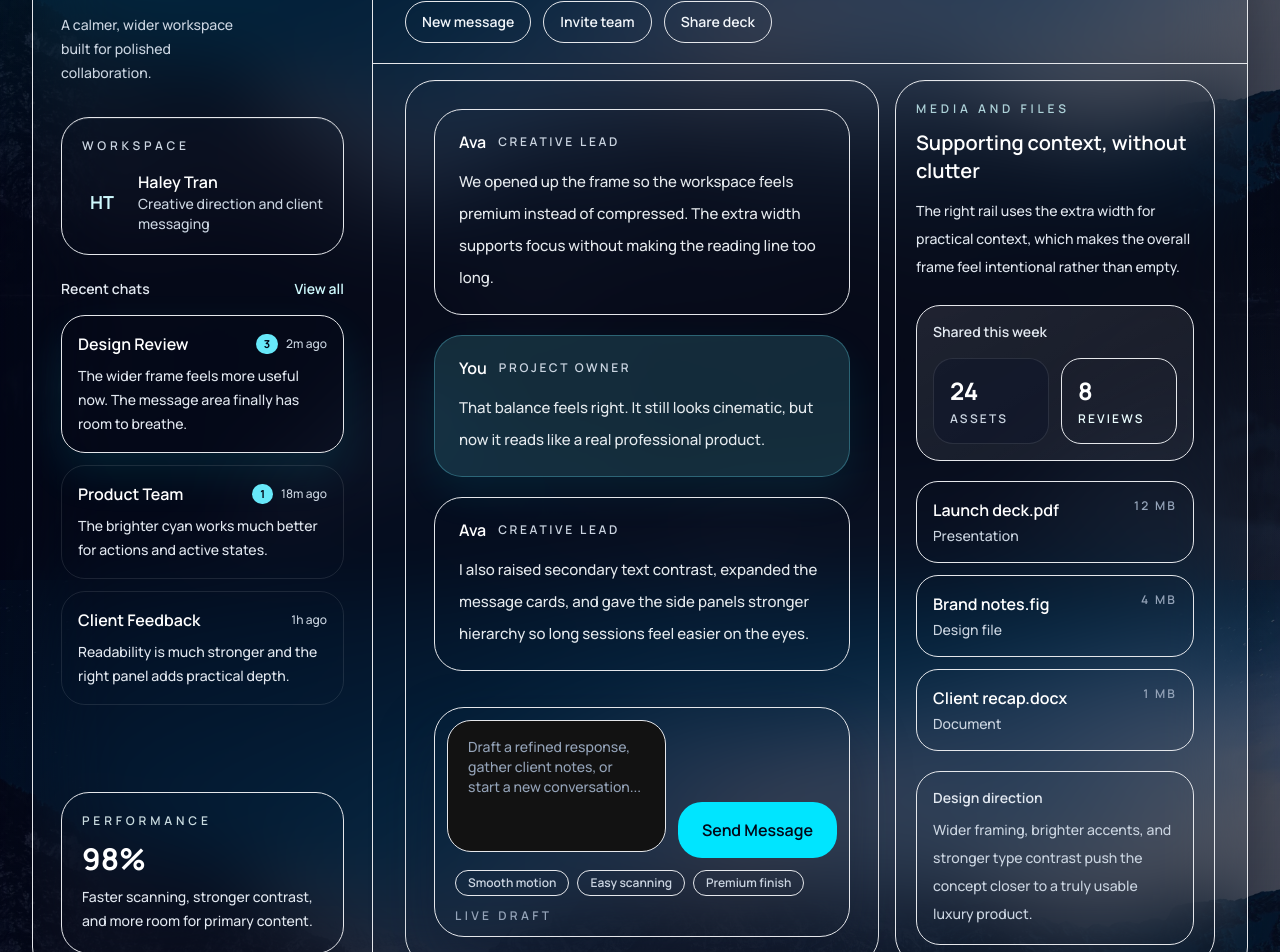
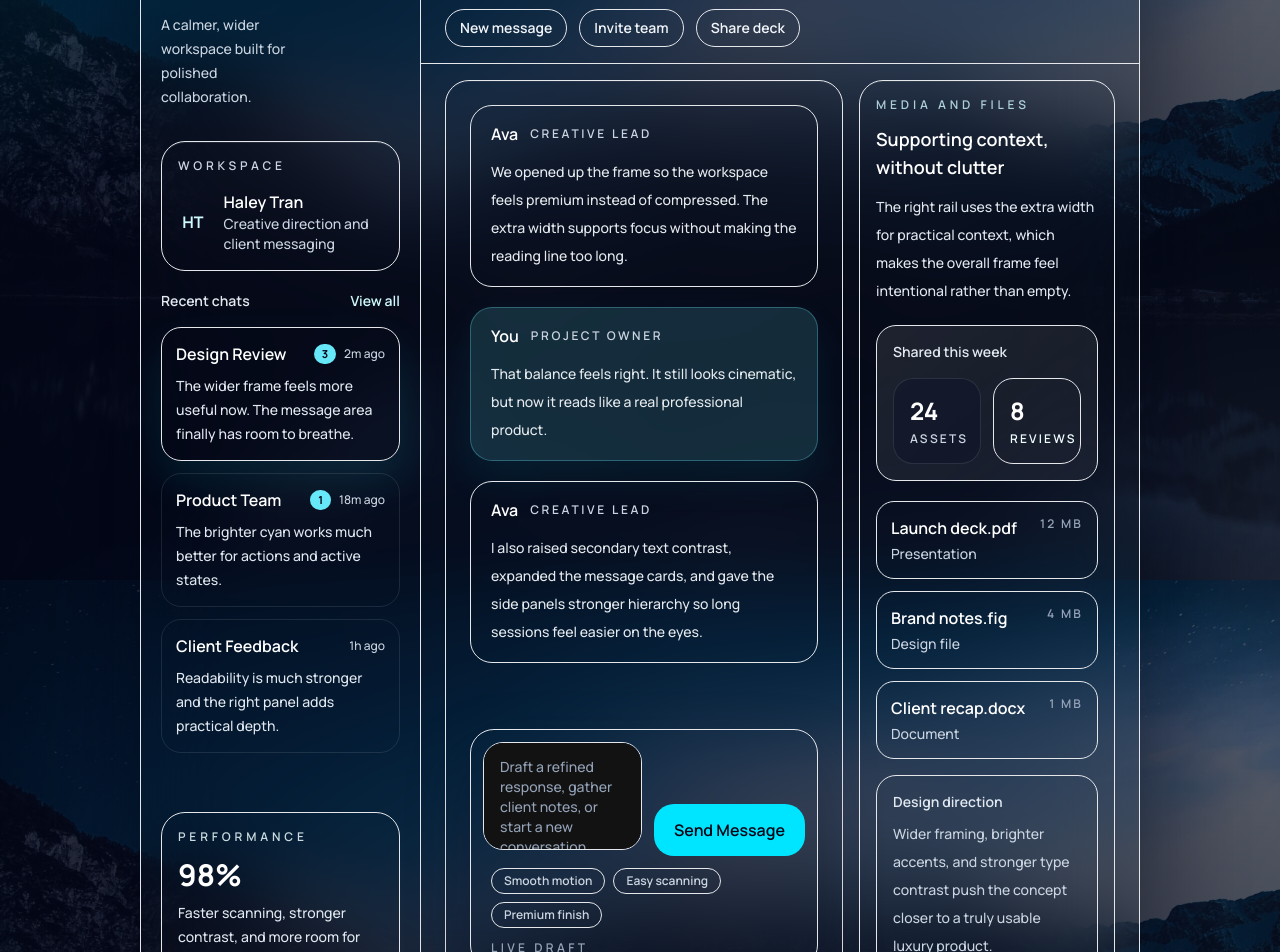
Before and after one commit to HaleyyT/FrensChatApp, a React (Vite) app in the folder frontend/: page / in a window 1280 px wide. Shown: the part 220-1172 px from the top of the page. Built offline with nearby package versions, Linux system fonts and the light colour scheme.

Commit message:
feat(ui): scale workspace and login layouts for laptop browsing

```diff
--- a/frontend/src/App.jsx
+++ b/frontend/src/App.jsx
@@ -13,14 +13,14 @@ function App() {
 
   return (
     <main className="app-shell">
-      <div className="pointer-events-none fixed inset-x-0 top-4 z-20 flex justify-center px-4">
+      <div className="pointer-events-none fixed inset-x-0 top-5 z-20 flex justify-center px-4">
         <div className="pointer-events-auto inline-flex rounded-full border border-white/12 bg-slate-950/55 p-1.5 shadow-[0_18px_40px_rgba(2,6,23,0.35)] backdrop-blur-xl">
           {views.map((view) => (
             <button
               key={view.id}
               type="button"
               onClick={() => setActiveView(view.id)}
-              className={`rounded-full px-4 py-2 text-sm font-semibold transition duration-300 ease-in-out sm:px-5 ${
+              className={`rounded-full px-3.5 py-1.5 text-sm font-semibold transition duration-300 ease-in-out sm:px-4 ${
                 activeView === view.id
                   ? "bg-cyan-300 text-slate-950 shadow-[0_0_30px_rgba(0,229,255,0.28)]"
                   : "text-slate-200 hover:bg-white/8 hover:text-white"
--- a/frontend/src/pages/home/home.jsx
+++ b/frontend/src/pages/home/home.jsx
@@ -47,15 +47,15 @@ const sharedFiles = [
 
 function Home() {
   return (
-    <div className="min-h-screen w-full px-4 pb-4 pt-24 text-slate-100 sm:px-6 lg:px-8">
-      <div className="mx-auto flex min-h-[calc(100vh-7rem)] max-w-[1440px] overflow-hidden rounded-[36px] border border-white/14 bg-slate-950/48 shadow-[0_36px_120px_rgba(2,6,23,0.58)] backdrop-blur-2xl">
-        <aside className="hidden w-[340px] flex-col border-r border-white/12 bg-slate-950/64 p-7 xl:flex">
+    <div className="min-h-screen w-full px-4 pb-6 pt-24 text-slate-100 sm:px-6 sm:pb-8 lg:px-8 lg:pb-10">
+      <div className="mx-auto flex min-h-[calc(100vh-8.5rem)] max-w-[1000px] overflow-hidden rounded-[32px] border border-white/14 bg-slate-950/48 shadow-[0_36px_120px_rgba(2,6,23,0.58)] backdrop-blur-2xl">
+        <aside className="hidden w-[280px] flex-col border-r border-white/12 bg-slate-950/64 p-5 xl:flex">
           <div className="mb-8 flex items-start justify-between gap-4">
             <div>
               <p className="text-xs font-semibold uppercase tracking-[0.42em] text-cyan-100/80">
                 Alpine Chat
               </p>
-              <h1 className="mt-2 font-serif text-4xl leading-none text-white">
+              <h1 className="mt-2 font-serif text-[2.5rem] leading-none text-white">
                 Evening Edition
               </h1>
               <p className="mt-3 max-w-xs text-sm font-medium leading-6 text-slate-300">
@@ -67,12 +67,12 @@ function Home() {
             </button>
           </div>
 
-          <div className="mb-6 rounded-[28px] border border-white/12 bg-white/7 p-5 shadow-[inset_0_1px_0_rgba(255,255,255,0.1)]">
+          <div className="mb-5 rounded-[24px] border border-white/12 bg-white/7 p-4 shadow-[inset_0_1px_0_rgba(255,255,255,0.1)]">
             <p className="text-xs font-semibold uppercase tracking-[0.32em] text-slate-300">
               Workspace
             </p>
             <div className="mt-4 flex items-center gap-4">
-              <div className="flex h-14 w-14 items-center justify-center rounded-3xl bg-cyan-300/18 text-lg font-bold text-cyan-100">
+              <div className="flex h-12 w-12 items-center justify-center rounded-3xl bg-cyan-300/18 text-base font-bold text-cyan-100">
                 HT
               </div>
               <div>
@@ -95,7 +95,7 @@ function Home() {
             {conversations.map((conversation) => (
               <button
                 key={conversation.name}
-                className={`w-full rounded-[24px] border p-4 text-left transition duration-300 ease-in-out ${
+                className={`w-full rounded-[20px] border p-3.5 text-left transition duration-300 ease-in-out ${
                   conversation.active
                     ? "border-cyan-300/34 bg-cyan-300/16 shadow-[0_20px_45px_rgba(0,229,255,0.11)]"
                     : "border-white/10 bg-white/6 hover:bg-white/9"
@@ -119,7 +119,7 @@ function Home() {
             ))}
           </div>
 
-          <div className="mt-auto rounded-[28px] border border-cyan-300/18 bg-gradient-to-br from-cyan-300/18 via-slate-900/55 to-white/7 p-5">
+          <div className="mt-auto rounded-[24px] border border-cyan-300/18 bg-gradient-to-br from-cyan-300/18 via-slate-900/55 to-white/7 p-4">
             <p className="text-xs font-semibold uppercase tracking-[0.32em] text-cyan-50/85">
               Performance
             </p>
@@ -130,13 +130,13 @@ function Home() {
           </div>
         </aside>
 
-        <section className="flex min-h-[calc(100vh-7rem)] flex-1 flex-col bg-gradient-to-b from-slate-950/32 via-slate-950/20 to-slate-950/42">
-          <header className="flex flex-wrap items-center justify-between gap-4 border-b border-white/12 px-5 py-5 sm:px-8">
+        <section className="flex min-h-[calc(100vh-8.5rem)] flex-1 flex-col bg-gradient-to-b from-slate-950/32 via-slate-950/20 to-slate-950/42">
+          <header className="flex flex-wrap items-center justify-between gap-4 border-b border-white/12 px-4 py-4 sm:px-6">
             <div>
               <p className="text-xs font-semibold uppercase tracking-[0.32em] text-cyan-100/80">
                 Active conversation
               </p>
-              <h2 className="mt-2 text-3xl font-semibold text-white">
+              <h2 className="mt-2 text-[2rem] font-semibold text-white">
                 Design Review
               </h2>
               <p className="mt-2 text-sm font-medium text-slate-300">
@@ -148,7 +148,7 @@ function Home() {
               {quickActions.map((action) => (
                 <button
                   key={action}
-                  className="rounded-full border border-white/12 bg-white/8 px-4 py-2.5 text-sm font-semibold text-slate-100 transition duration-300 ease-in-out hover:-translate-y-0.5 hover:border-cyan-300/24 hover:bg-white/12 hover:shadow-[0_0_24px_rgba(0,229,255,0.12)]"
+                  className="rounded-full border border-white/12 bg-white/8 px-3.5 py-2 text-sm font-semibold text-slate-100 transition duration-300 ease-in-out hover:-translate-y-0.5 hover:border-cyan-300/24 hover:bg-white/12 hover:shadow-[0_0_24px_rgba(0,229,255,0.12)]"
                 >
                   {action}
                 </button>
@@ -156,8 +156,8 @@ function Home() {
             </div>
           </header>
 
-          <div className="grid flex-1 gap-4 px-4 py-4 sm:px-6 xl:grid-cols-[minmax(0,1.3fr)_320px] xl:px-8">
-            <div className="flex min-h-[480px] flex-col rounded-[30px] border border-white/12 bg-slate-950/42 p-4 shadow-[inset_0_1px_0_rgba(255,255,255,0.06)] sm:p-6 lg:p-7">
+          <div className="grid flex-1 gap-4 px-4 py-4 sm:px-5 xl:grid-cols-[minmax(0,1.2fr)_256px] xl:px-6">
+            <div className="flex min-h-[400px] flex-col rounded-[24px] border border-white/12 bg-slate-950/42 p-4 shadow-[inset_0_1px_0_rgba(255,255,255,0.06)] sm:p-5 lg:p-6">
               <div className="mb-6 flex items-center justify-between gap-4 xl:hidden">
                 <div className="flex items-center gap-4">
                   <div className="flex h-12 w-12 items-center justify-center rounded-2xl bg-cyan-300/20 text-sm font-bold text-cyan-50">
@@ -177,10 +177,10 @@ function Home() {
                 {messages.map((message) => (
                   <div
                     key={`${message.sender}-${message.text}`}
-                    className={`w-full rounded-[28px] border px-5 py-5 transition duration-300 ease-in-out lg:px-6 ${
+                    className={`w-full rounded-[22px] border px-4 py-4 transition duration-300 ease-in-out lg:px-5 ${
                       message.isUser
-                        ? "ml-auto max-w-3xl border-cyan-300/30 bg-cyan-300/15 text-slate-50 shadow-[0_18px_40px_rgba(0,229,255,0.08)]"
-                        : "max-w-4xl border-white/12 bg-white/7 text-slate-100"
+                        ? "ml-auto max-w-2xl border-cyan-300/30 bg-cyan-300/15 text-slate-50 shadow-[0_18px_40px_rgba(0,229,255,0.08)]"
+                        : "max-w-3xl border-white/12 bg-white/7 text-slate-100"
                     }`}
                   >
                     <div className="mb-3 flex flex-wrap items-center gap-3">
@@ -189,7 +189,7 @@ function Home() {
                         {message.role}
                       </span>
                     </div>
-                    <p className="text-[15px] font-medium leading-8 text-slate-100/95">
+                    <p className="text-sm font-medium leading-7 text-slate-100/95">
                       {message.text}
                     </p>
                   </div>
@@ -197,16 +197,16 @@ function Home() {
               </div>
 
               <div className="mt-auto pt-7">
-                <div className="rounded-[30px] border border-white/12 bg-slate-950/78 p-3 shadow-[0_28px_60px_rgba(15,23,42,0.4)]">
+                <div className="rounded-[24px] border border-white/12 bg-slate-950/78 p-3 shadow-[0_28px_60px_rgba(15,23,42,0.4)]">
                   <div className="flex flex-col gap-3 lg:flex-row lg:items-end">
                     <label className="flex-1">
                       <span className="sr-only">Message</span>
                       <textarea
-                        className="min-h-[132px] w-full resize-none rounded-[24px] border border-white/12 bg-white/7 px-5 py-4 text-sm font-medium text-white outline-none transition duration-300 ease-in-out placeholder:text-slate-400 focus:border-cyan-300/50 focus:bg-white/10 focus:shadow-[0_0_0_1px_rgba(0,229,255,0.12)]"
+                        className="min-h-[108px] w-full resize-none rounded-[20px] border border-white/12 bg-white/7 px-4 py-3.5 text-sm font-medium text-white outline-none transition duration-300 ease-in-out placeholder:text-slate-400 focus:border-cyan-300/50 focus:bg-white/10 focus:shadow-[0_0_0_1px_rgba(0,229,255,0.12)]"
                         placeholder="Draft a refined response, gather client notes, or start a new conversation..."
                       />
                     </label>
-                    <button className="rounded-[24px] bg-[#00E5FF] px-6 py-4 font-semibold text-slate-950 transition duration-300 ease-in-out hover:-translate-y-0.5 hover:bg-cyan-200 hover:shadow-[0_0_28px_rgba(0,229,255,0.3)]">
+                    <button className="rounded-[20px] bg-[#00E5FF] px-5 py-3.5 font-semibold text-slate-950 transition duration-300 ease-in-out hover:-translate-y-0.5 hover:bg-cyan-200 hover:shadow-[0_0_28px_rgba(0,229,255,0.3)]">
                       Send Message
                     </button>
                   </div>
@@ -231,18 +231,18 @@ function Home() {
               </div>
             </div>
 
-            <aside className="rounded-[30px] border border-white/12 bg-slate-950/48 p-5 shadow-[inset_0_1px_0_rgba(255,255,255,0.06)]">
+            <aside className="rounded-[24px] border border-white/12 bg-slate-950/48 p-4 shadow-[inset_0_1px_0_rgba(255,255,255,0.06)]">
               <p className="text-xs font-semibold uppercase tracking-[0.32em] text-cyan-100/80">
                 Media and files
               </p>
-              <h3 className="mt-3 text-xl font-semibold text-white">
+              <h3 className="mt-3 text-lg font-semibold text-white">
                 Supporting context, without clutter
               </h3>
               <p className="mt-3 text-sm font-medium leading-7 text-slate-200">
                 The right rail uses the extra width for practical context, which makes the overall frame feel intentional rather than empty.
               </p>
 
-              <div className="mt-6 rounded-[24px] border border-white/12 bg-gradient-to-br from-white/10 to-white/5 p-4">
+              <div className="mt-5 rounded-[20px] border border-white/12 bg-gradient-to-br from-white/10 to-white/5 p-4">
                 <p className="text-sm font-semibold text-slate-200">Shared this week</p>
                 <div className="mt-4 grid grid-cols-2 gap-3">
                   <div className="rounded-[20px] border border-white/10 bg-slate-900/60 p-4">
@@ -264,7 +264,7 @@ function Home() {
                 {sharedFiles.map((file) => (
                   <div
                     key={file.name}
-                    className="rounded-[22px] border border-white/12 bg-white/6 p-4 transition duration-300 ease-in-out hover:border-cyan-300/24 hover:bg-white/8"
+                    className="rounded-[18px] border border-white/12 bg-white/6 p-3.5 transition duration-300 ease-in-out hover:border-cyan-300/24 hover:bg-white/8"
                   >
                     <div className="flex items-start justify-between gap-3">
                       <div>
@@ -279,7 +279,7 @@ function Home() {
                 ))}
               </div>
 
-              <div className="mt-5 rounded-[24px] border border-white/12 bg-white/6 p-4">
+              <div className="mt-4 rounded-[20px] border border-white/12 bg-white/6 p-4">
                 <p className="text-sm font-semibold text-slate-200">Design direction</p>
                 <p className="mt-2 text-sm font-medium leading-7 text-slate-300">
                   Wider framing, brighter accents, and stronger type contrast push the concept closer to a truly usable luxury product.
```
Also changed, not shown: frontend/src/pages/login/login.jsx (+18 -18 lines).
